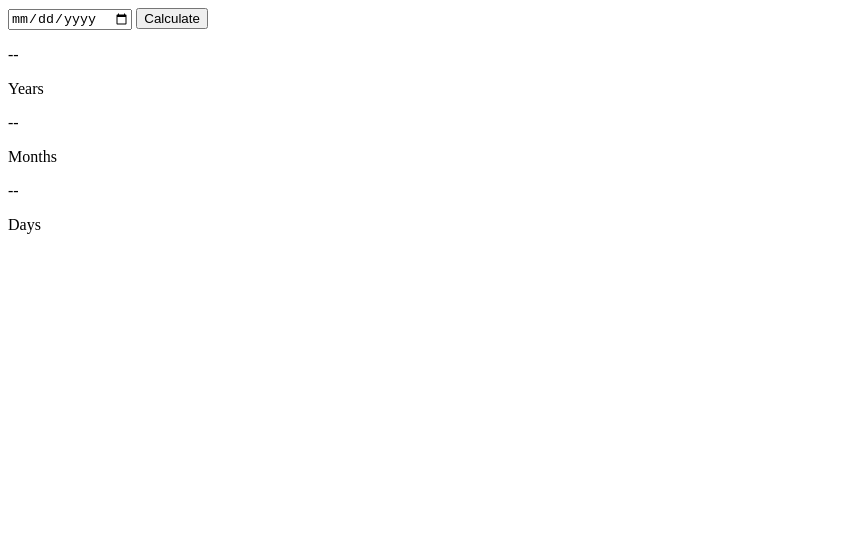
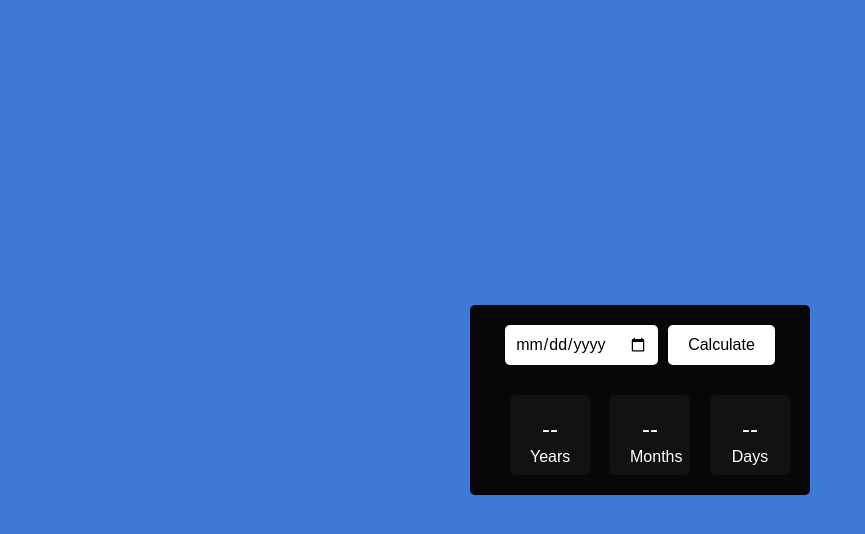
Before and after one commit to binishrizwan/classTask-05, a plain HTML site: page index.html in a window 1280 px wide. Shown: the whole page, without its empty margins (0-865 px from the left). Drawn offline with Linux system fonts and the light colour scheme.

Commit message:
styling begin

```diff
--- a/index.html
+++ b/index.html
@@ -4,7 +4,7 @@
     <meta charset="UTF-8">
     <meta name="viewport" content="width=device-width, initial-scale=1.0">
     <title>Document</title>
-    <!-- <link rel="stylesheet" href="./style.css"> -->
+    <link rel="stylesheet" href="./style.css">
 </head>
 <body>
     <div class="container">
@@ -12,6 +12,7 @@
             <input type="date" id="birthdate">
             <button onclick="calculateAge()">Calculate</button>
         </div>
+
 
         <div class="result">
             <div>
--- a/style.css
+++ b/style.css
@@ -14,7 +14,7 @@ height: 100vh;
 .container {
 background-color: #070707;
 padding: 20px;
-
+border-radius: 5px;
 text-align: center;
 color: white;
 }
@@ -42,21 +42,18 @@ border-radius: 5px;
 .result {
 display: flex;
 justify-content: space-around;
-margin-top: 20px;
+margin-top: 30px;
 }
 .result div {
 background-color: #111;
 padding: 20px;
 margin-left: 20px;
 border-radius: 5px;
-width: 100px;
+width: 80px;
 text-align: center;
+height: 80px;
 }
 .result div p {
 font-size: 24px;
 margin-bottom: 5px;
 }
-.result div span {
-font-size: 14px;
-color: #999;
-}
```
